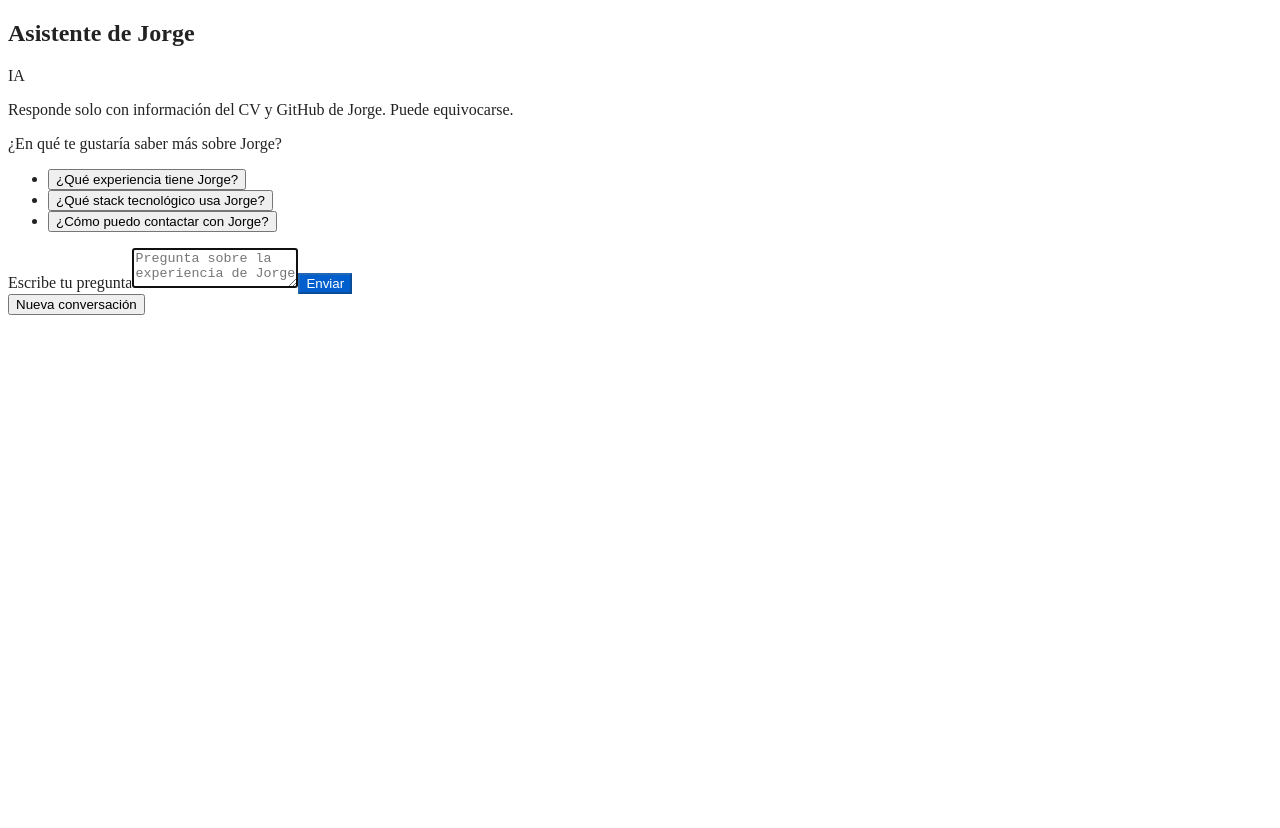
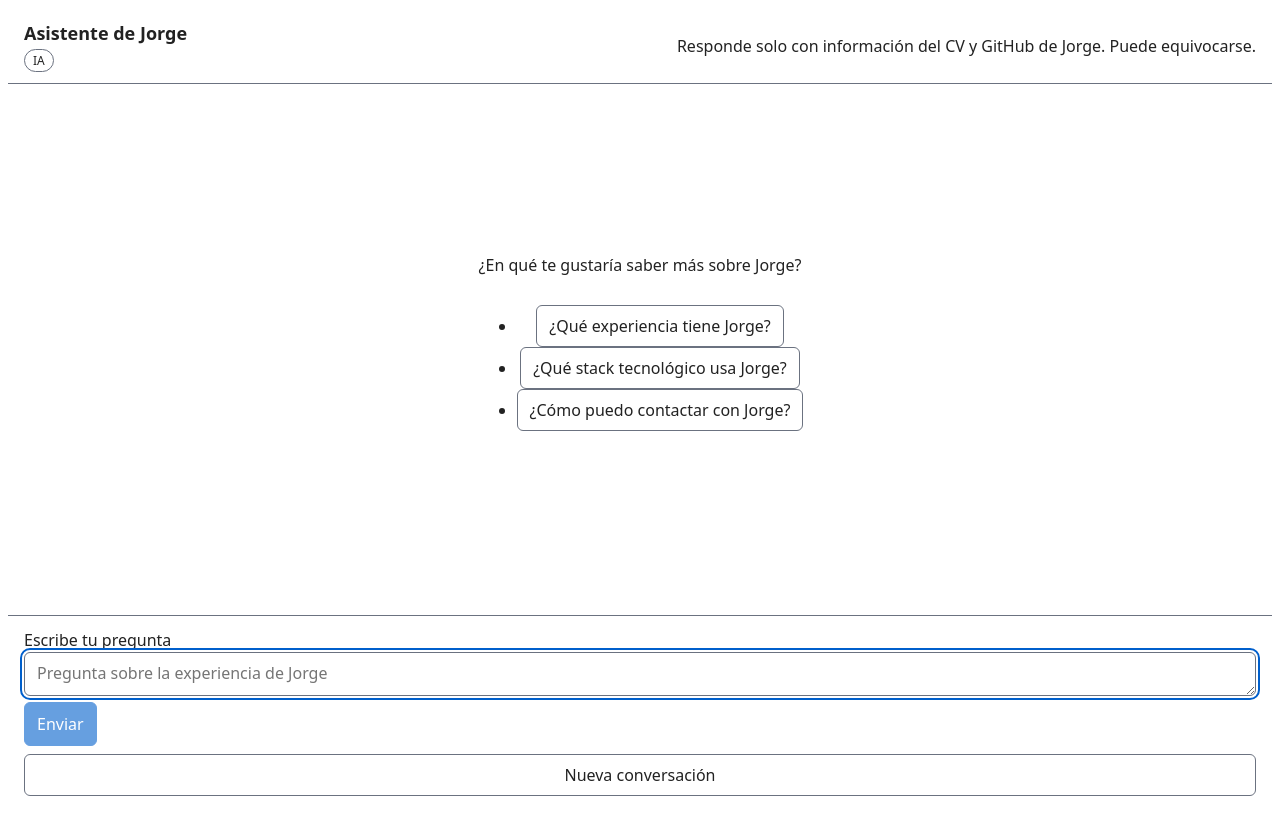
Before and after one commit to jlizancandela/chatbox, a React (Vite) app in the folder frontend/: page / in a window 1280 px wide. Built offline with nearby package versions, Linux system fonts and the light colour scheme.

Commit message:
feat(frontend): estilos propios del widget bajo .chatbox
Refs RF-F61/L6

```diff
--- a/frontend/src/components/Chatbox.css
+++ b/frontend/src/components/Chatbox.css
@@ -12,6 +12,15 @@
 	--chatbox-color-focus: #005fcc;
 	--chatbox-color-error: #b91c1c;
 
+	display: flex;
+	flex-direction: column;
+	box-sizing: border-box;
+	height: 100%;
+	min-height: 0;
+	margin: 0;
+	font-family: system-ui, -apple-system, "Segoe UI", Roboto, sans-serif;
+	font-size: 1rem;
+	line-height: 1.5;
 	color: var(--chatbox-color-text);
 	background-color: var(--chatbox-color-surface);
 }
@@ -84,9 +93,169 @@
 	text-decoration: underline;
 }
 
+.chatbox *,
+.chatbox *::before,
+.chatbox *::after {
+	box-sizing: border-box;
+}
+
+.chatbox h1,
+.chatbox p,
+.chatbox ol {
+	margin: 0;
+}
+
+.chatbox textarea,
+.chatbox button {
+	font: inherit;
+	color: inherit;
+}
+
+.chatbox button {
+	padding: 0.5rem 0.75rem;
+	border: 1px solid var(--chatbox-color-border);
+	border-radius: 0.375rem;
+	background-color: var(--chatbox-color-surface);
+	cursor: pointer;
+}
+
+.chatbox button:disabled {
+	cursor: not-allowed;
+	opacity: 0.6;
+}
+
+.chatbox :focus-visible {
+	outline: 2px solid var(--chatbox-color-focus);
+	outline-offset: 2px;
+}
+
+.chatbox__header {
+	display: flex;
+	align-items: center;
+	justify-content: space-between;
+	gap: 0.5rem;
+	padding: 0.75rem 1rem;
+	border-bottom: 1px solid var(--chatbox-color-border);
+}
+
+.chatbox h1 {
+	font-size: 1.125rem;
+	font-weight: 600;
+}
+
+.chatbox__badge {
+	padding: 0.125rem 0.5rem;
+	border: 1px solid var(--chatbox-color-border);
+	border-radius: 999px;
+	font-size: 0.75rem;
+}
+
+.chatbox__status:empty {
+	display: none;
+}
+
+.chatbox__conversation {
+	position: relative;
+	display: flex;
+	flex: 1 1 auto;
+	flex-direction: column;
+	gap: 0.75rem;
+	min-height: 0;
+	padding: 1rem;
+	overflow-y: auto;
+}
+
+.chatbox__notice {
+	font-size: 0.875rem;
+}
+
+.chatbox__conversation > button {
+	align-self: center;
+}
+
+.chatbox__messages {
+	display: flex;
+	flex-direction: column;
+	gap: 0.75rem;
+	padding: 0;
+	list-style: none;
+}
+
+.chatbox__message {
+	max-width: 85%;
+	padding: 0.5rem 0.75rem;
+	border: 1px solid var(--chatbox-color-border);
+	border-radius: 0.5rem;
+	overflow-wrap: anywhere;
+}
+
+.chatbox__message--user {
+	align-self: flex-end;
+}
+
+.chatbox__message--assistant {
+	align-self: flex-start;
+}
+
+.chatbox__message-author {
+	display: block;
+	margin-bottom: 0.25rem;
+	font-size: 0.75rem;
+	font-weight: 600;
+}
+
+.chatbox__empty {
+	display: flex;
+	flex-direction: column;
+	gap: 0.75rem;
+	margin: auto;
+	text-align: center;
+}
+
+.chatbox__empty ol {
+	display: flex;
+	flex-wrap: wrap;
+	justify-content: center;
+	gap: 0.5rem;
+	padding: 0;
+	list-style: none;
+}
+
+.chatbox__footer {
+	display: flex;
+	flex-direction: column;
+	gap: 0.5rem;
+	padding: 0.75rem 1rem;
+	border-top: 1px solid var(--chatbox-color-border);
+}
+
+.chatbox textarea {
+	width: 100%;
+	min-height: 2.75rem;
+	padding: 0.5rem 0.75rem;
+	border: 1px solid var(--chatbox-color-border);
+	border-radius: 0.375rem;
+	/* 16px avoids the automatic zoom on iOS Safari when the field is focused. */
+	font-size: 1rem;
+	background-color: var(--chatbox-color-surface);
+	resize: vertical;
+}
+
 .chatbox__footer button[type="submit"] {
+	min-height: 2.75rem;
+	border-color: var(--chatbox-color-primary);
 	background-color: var(--chatbox-color-primary);
 	/* Label ink reuses the surface token: white in light, #1a1a1a in dark.
 	 * A fixed white label would be 2.22:1 on the dark primary (#66b3ff). */
 	color: var(--chatbox-color-surface);
 }
+
+@media (prefers-reduced-motion: reduce) {
+	.chatbox *,
+	.chatbox *::before,
+	.chatbox *::after {
+		transition: none;
+		animation: none;
+		scroll-behavior: auto;
+	}
+}
```
